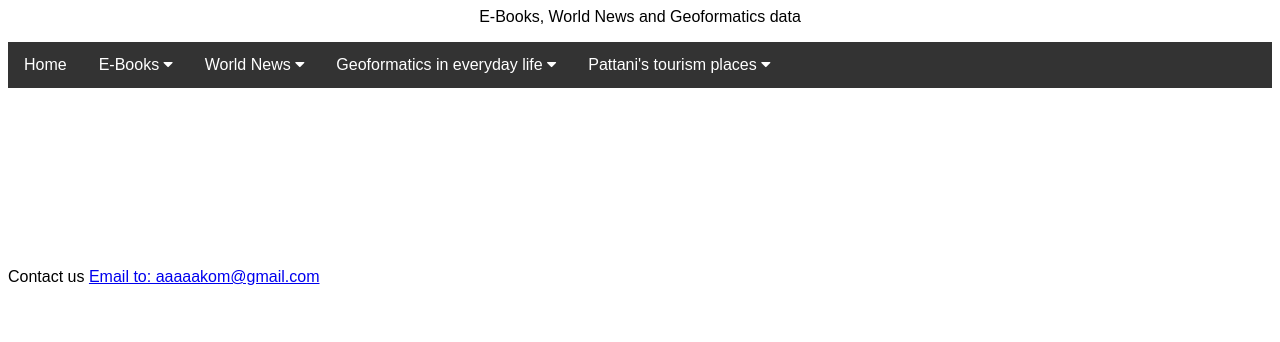
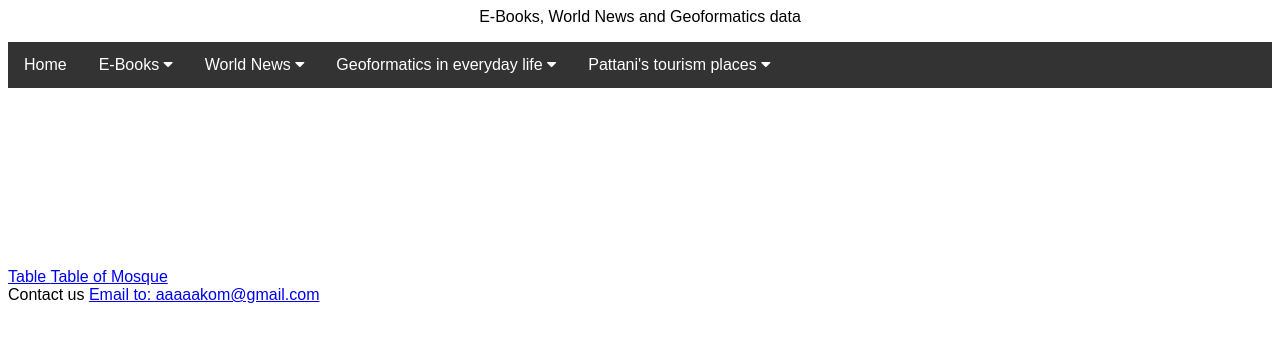
Before and after one commit to tasnim-25/myWebpage, a plain HTML site: page index.html in a window 1280 px wide. Drawn offline with Linux system fonts and the light colour scheme.

Commit message:
Update index.html

```diff
--- a/index.html
+++ b/index.html
@@ -116,10 +116,12 @@ body {
 </div>
 
 <br><br><br><br><br><br><br><br><br><br>
-
+<a href="table.html">Table </a>
+	<a href="my_mosque.html">Table of Mosque </a>
 
 <footer>Contact us <a href="mailto:aaaaakom@gmail.com">Email to: aaaaakom@gmail.com</a> </footer>
 
 
 </body>
+
 </html>
```
